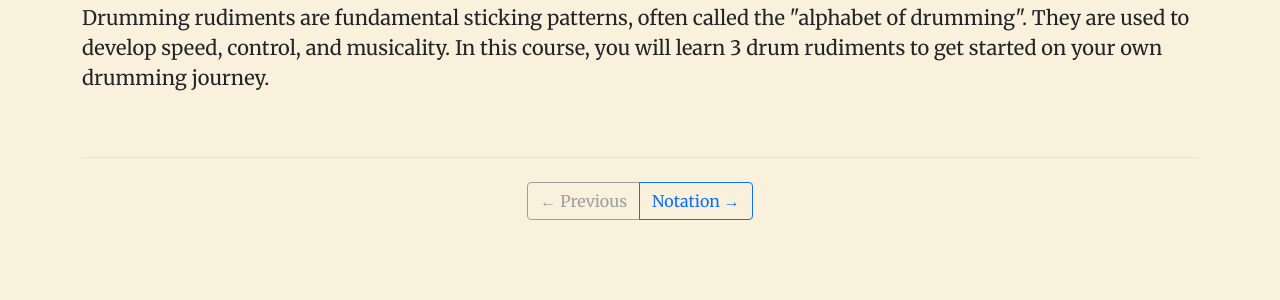
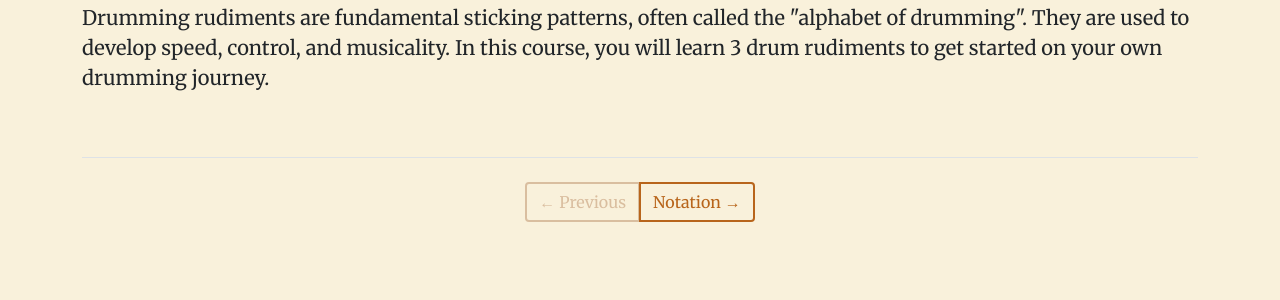
Before and after one commit to kennen00/coms4170, a Flask app: page /learn in a window 1280 px wide. Shown: the part 165-465 px from the top of the page. Run offline with Flask 3, Linux system fonts and the light colour scheme; some libraries are stand-ins or nearby versions.

Commit message:
Update button styling

```diff
--- a/static/main.css
+++ b/static/main.css
@@ -152,7 +152,10 @@ body {
 }
 
 .home-card {
-    display: block;
+    display: flex;
+    flex-direction: column;
+    justify-content: center;
+    min-height: 180px;
     border: 2px solid #b8651b;
     border-radius: 12px;
     padding: 20px;
@@ -178,3 +181,21 @@ body {
     margin: 0;
     color: #333;
 }
+
+.btn-main {
+    border: 2px solid #b8651b;
+    color: #b8651b;
+    background-color: transparent;
+    transition: background-color 0.2s ease;
+}
+
+.btn-main:hover {
+    background-color: #fdd4ad;
+    color: #b8651b;
+}
+
+.btn-main-disabled {
+    border: 2px solid #c9a380;
+    color: #c9a380;
+    background-color: transparent;
+}
--- a/templates/footer.html
+++ b/templates/footer.html
@@ -3,19 +3,19 @@
         <div class="col-12 text-center">
             <div class="btn-group" role="group">
                 {% if nav.prev_url %}
-                <a href="{{ nav.prev_url }}" class="btn btn-outline-primary">
+                <a href="{{ nav.prev_url }}" class="btn btn-main">
                     {{ nav.prev_label }}
                 </a>
                 {% else %}
-                <button class="btn btn-outline-secondary" disabled>← Previous</button>
+                <button class="btn btn-main-disabled" disabled>← Previous</button>
                 {% endif %}
 
                 {% if nav.next_url %}
-                <a href="{{ nav.next_url }}" class="btn btn-outline-primary">
+                <a href="{{ nav.next_url }}" class="btn btn-main">
                     {{ nav.next_label }}
                 </a>
                 {% else %}
-                <button class="btn btn-outline-secondary" disabled>Next →</button>
+                <button class="btn btn-main-disabled" disabled>Next →</button>
                 {% endif %}
             </div>
         </div>
--- a/templates/home.html
+++ b/templates/home.html
@@ -22,7 +22,7 @@
     <div class="col-md-3">
       <a href="{{ url_for('quiz_new') }}" class="home-card">
         <h2>Test Your Skills</h2>
-        <p>Find out if you've got rhythm &mdash; or just confidence.</p>
+        <p>Find out if you've got rhythm, or just confidence.</p>
       </a>
     </div>
   </div>
--- a/templates/quiz.html
+++ b/templates/quiz.html
@@ -27,7 +27,7 @@
         <div class="col-12 text-center">
             <div class="btn-group" role="group">
                 <button id="quiz-reset" class="btn btn-outline-secondary d-none">Reset</button>
-                <button id="quiz-submit" class="btn btn-outline-primary d-none">Submit →</button>
+                <button id="quiz-submit" class="btn btn-main d-none">Submit →</button>
             </div>
         </div>
     </div>
```
